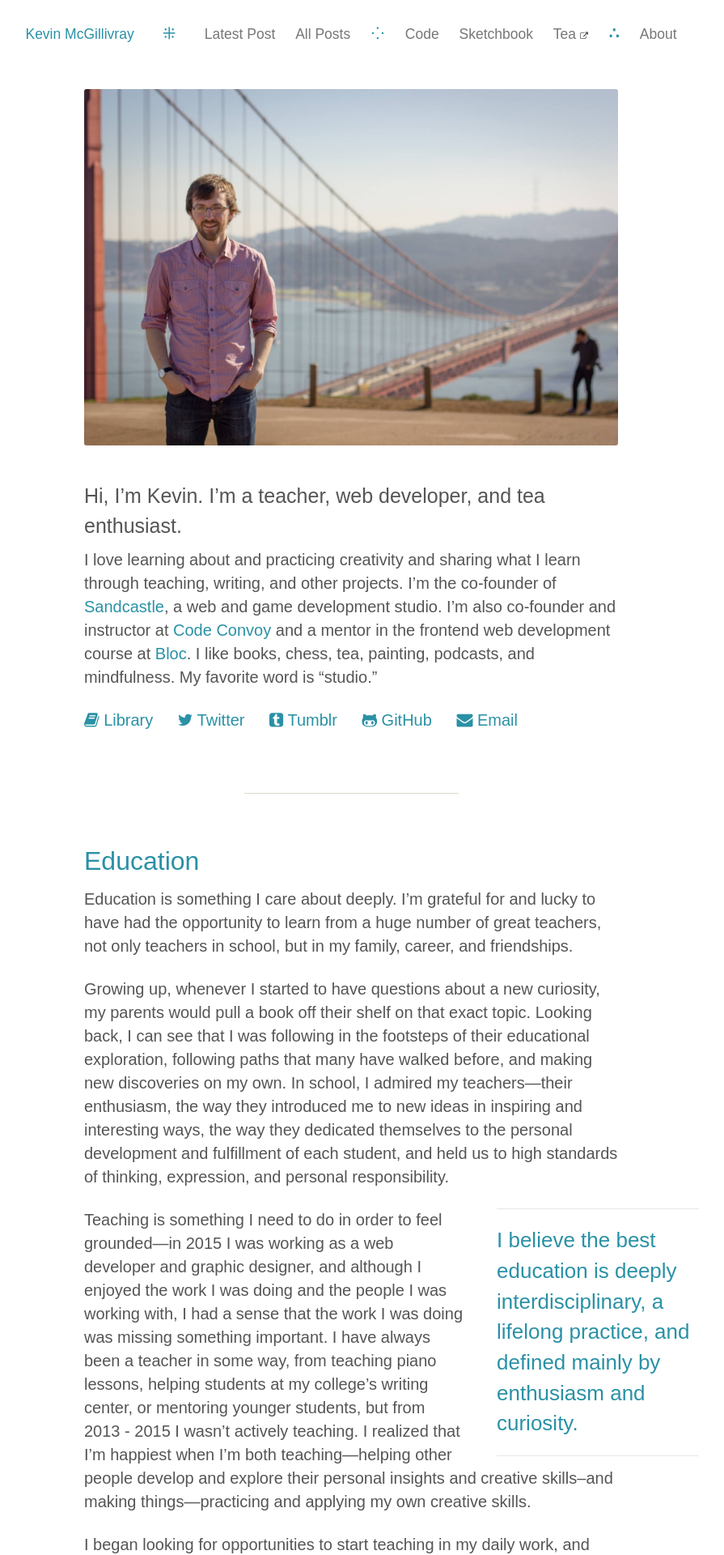
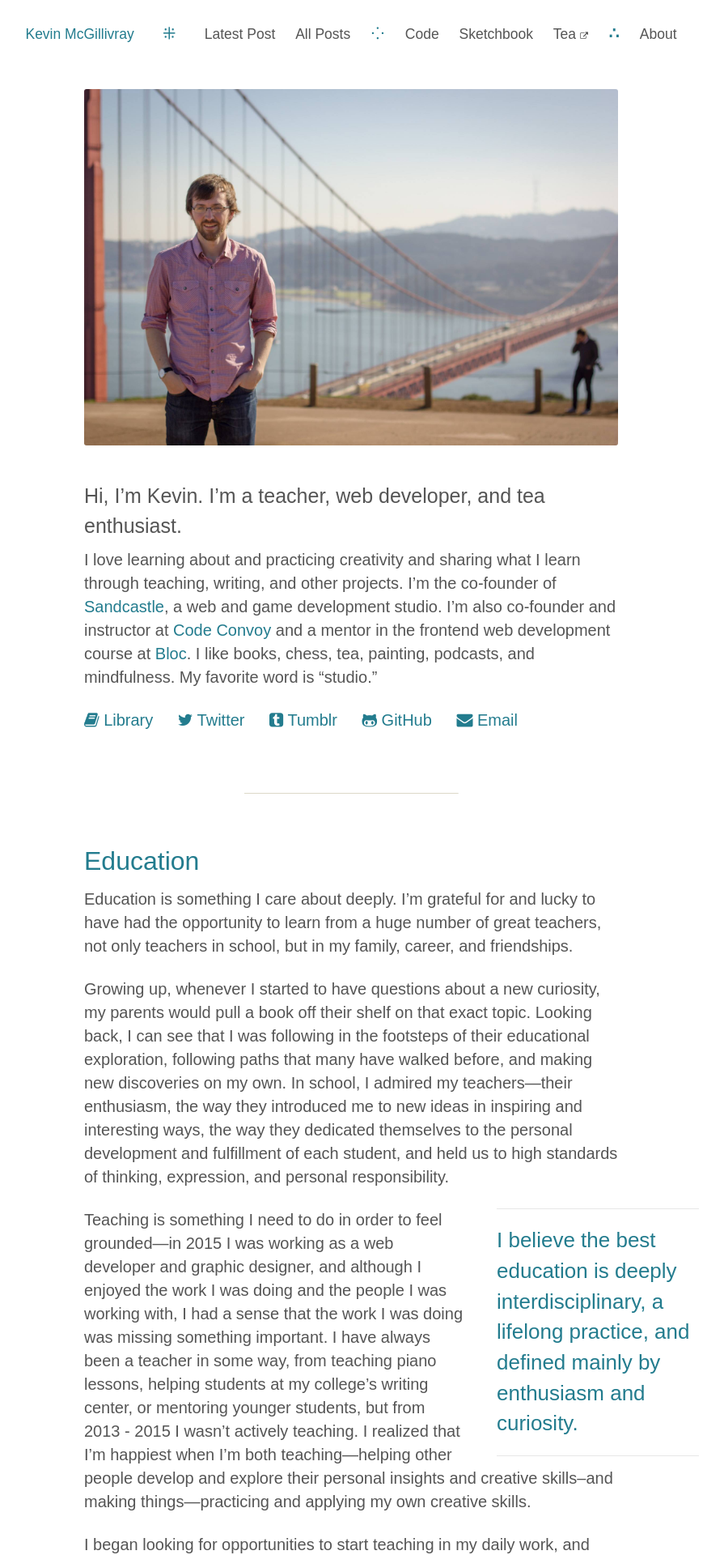
Before and after one commit to kmcgillivray/kmcgillivray.github.io, a Jekyll site: the page built from about/index.md, in a window 1280 px wide. Shown: the top 1920 px of the page at 81% size, without its empty margins (206-1101 px from the left). Built offline with Jekyll 4.4.1, drawn with Linux system fonts in a browser that asks for light colours; nearby versions of some CDN libraries.

Commit message:
Change nav colors and main color

```diff
--- a/_includes/navigation.html
+++ b/_includes/navigation.html
@@ -3,28 +3,28 @@
     <span class="db dib-ns main ph3"><span class="dn di-ns">⁜</span></span>
   	<ul class="dib list pl0 mv0 f6">
       <li class="dib ph2">
-        <a class="gray" href="/">Latest Post</a>
+        <a class="text" href="/">Latest Post</a>
       </li>
 			<li class="dib ph2">
-				<a class="gray" href="/archive">All Posts</a>
+				<a class="text" href="/archive">All Posts</a>
 			</li>
     </ul>
     <span class="db dib-ns main ph2"><span class="dn di-ns">⁘</span></span>
     <ul class="dib list pl0 mv0 f6">
 			<li class="dib ph2">
-				<a class="gray" href="/code">Code</a>
+				<a class="text" href="/code">Code</a>
 			</li>
   		<li class="dib ph2">
-  			<a class="gray" href="/sketchbook">Sketchbook</a>
+  			<a class="text" href="/sketchbook">Sketchbook</a>
   		</li>
 			<li class="dib ph2">
-  			<a target="_blank" class="gray" href="http://teaguide.co">Tea <span class="small fa fa-external-link mid-gray"></span></a>
+  			<a target="_blank" class="text" href="http://teaguide.co">Tea <span class="small fa fa-external-link text"></span></a>
   		</li>
     </ul>
     <span class="db dib-ns main ph2 b"><span class="dn di-ns">∴</span></span>
     <ul class="dib list pl0 mv0 f6">
   		<li class="dib ph2">
-  			<a class="gray" href="/about">About</a>
+  			<a class="text" href="/about">About</a>
   		</li>
   	</ul>
 </nav>
--- a/_sass/variables.scss
+++ b/_sass/variables.scss
@@ -1,9 +1,12 @@
 $white: #FFF;
-$main-color: #2a91a6;
+$main-color: #237c8e;
 $text-color: #555;
 $neutral: #DCD9C8;
 $light-grey: #E7E7E7;
 
+.text {
+  color: $text-color;
+}
 .main {
   color: $main-color;
 }
```
